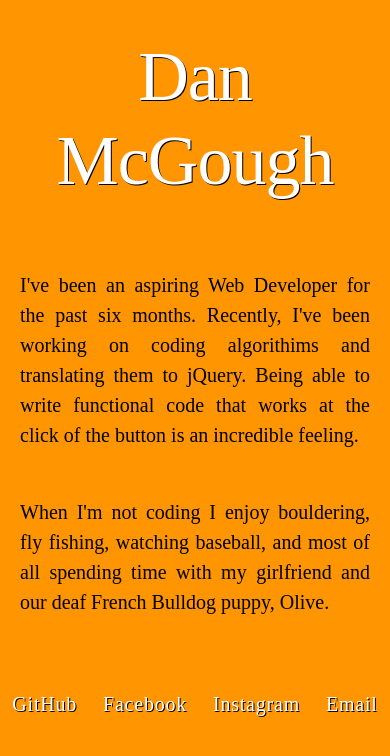
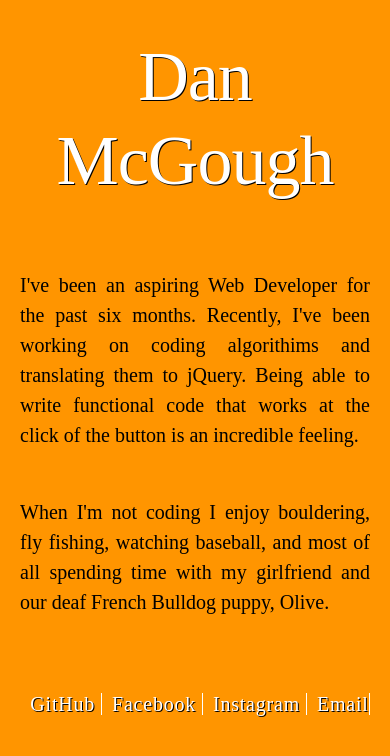
Before and after one commit to mcgough/AboutMePage, a plain HTML site: page index.html in a window 390 px wide. Drawn offline with Linux system fonts and the light colour scheme; a web font is replaced by a local one.

Commit message:
Responsive

```diff
--- a/css/style.css
+++ b/css/style.css
@@ -13,7 +13,7 @@ body {
   text-align: center;
   margin: 0 auto;
   position: relative;
-  left: 30em;
+  left: 33em;
 }
 article h1 {
   font-size: 7em;
@@ -41,15 +41,16 @@ footer nav a:hover {
 footer ul li{
   font-size: 2em;
   display: inline;
-  margin: 0.5em;
   text-align: center;
+  margin-left: 0.5em;
+  border-right: 1px solid white;
 }
 @media(max-width: 1100px) {
   #wrapper {
     left: 15em;
   }
 }
-@media(max-width: 800px) {
+@media(max-width: 900px) {
   #wrapper {
     left: 10em;
   }
```
